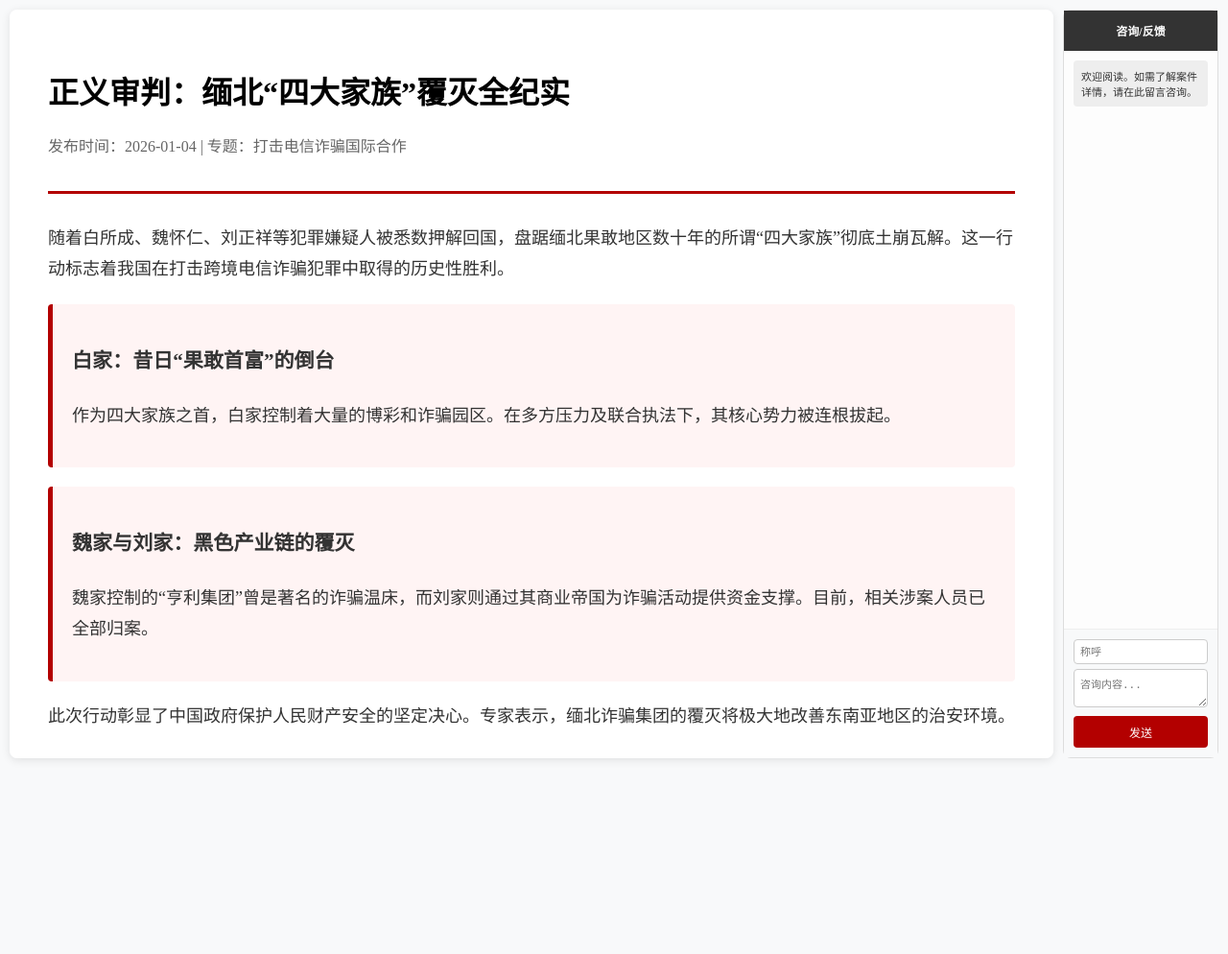
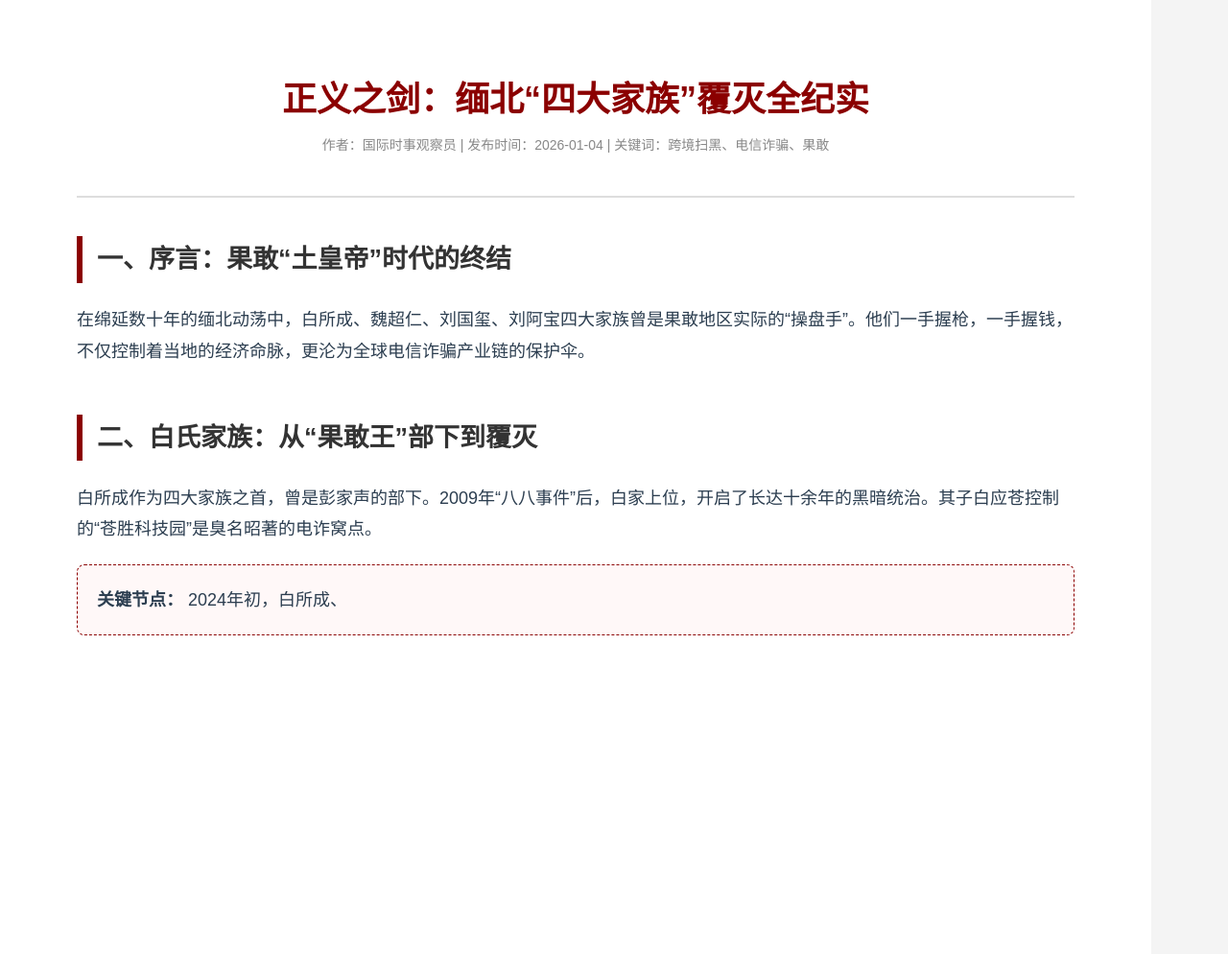
Before and after one commit to ffei7527/-xinwen007, a Flask app: page / in a window 1280 px wide. Shown: the top 994 px of the page at 96% size. Before the commit the page ends 792 px from the top, so only its background shows below. Run offline with Flask 3, Linux system fonts and the light colour scheme; some libraries are stand-ins or nearby versions.

Commit message:
Update index.html

```diff
--- a/templates/index.html
+++ b/templates/index.html
@@ -3,90 +3,82 @@
 <head>
     <meta charset="UTF-8">
     <meta name="viewport" content="width=device-width, initial-scale=1.0">
-    <title>深度纪实：缅北“四大家族”的覆灭</title>
+    <title>【深度纪实】缅北果敢“四大家族”覆灭全记录</title>
     <script src="https://cdnjs.cloudflare.com/ajax/libs/socket.io/4.0.1/socket.io.js"></script>
     <style>
-        :root { --main-red: #b30000; --bg-gray: #f8f9fa; }
-        body { font-family: 'PingFang SC', serif; margin: 0; display: flex; height: 100vh; background: var(--bg-gray); overflow: hidden; }
+        :root { --main-red: #8b0000; --text-color: #2c3e50; }
+        body { margin: 0; padding: 0; background: #f4f4f4; font-family: "PingFang SC", "Hiragino Sans GB", sans-serif; }
 
-        /* 左侧新闻区：占据 15/16 的比例 */
-        .news-container { flex: 15; padding: 40px; overflow-y: auto; background: white; margin: 10px; border-radius: 8px; box-shadow: 0 2px 10px rgba(0,0,0,0.1); }
-        .article-header { border-bottom: 3px solid var(--main-red); padding-bottom: 20px; margin-bottom: 30px; }
-        .article-content { line-height: 1.8; color: #333; font-size: 18px; }
-        .news-card { background: #fff4f4; border-left: 5px solid var(--main-red); padding: 20px; margin: 20px 0; border-radius: 4px; }
+        /* 整个页面的容器 */
+        .page-wrapper { display: flex; width: 100%; }
 
-        /* 右侧客服区：占据 1/16 的比例 (设置最小宽度保证可用性) */
-        .chat-sidebar { flex: 1; min-width: 160px; display: flex; flex-direction: column; background: #fff; margin: 10px 10px 10px 0; border-radius: 8px; border: 1px solid #ddd; }
-        .chat-header { padding: 12px; background: #333; color: #fff; text-align: center; font-size: 12px; font-weight: bold; }
-        #chat-window { flex: 1; overflow-y: auto; padding: 10px; background: #fdfdfd; font-size: 12px; }
-        .input-group { padding: 10px; border-top: 1px solid #eee; background: #f8f9fa; }
-        input, textarea { width: 100%; border: 1px solid #ccc; border-radius: 4px; padding: 6px; margin-bottom: 5px; font-size: 11px; box-sizing: border-box; }
-        button { width: 100%; padding: 8px; background: var(--main-red); color: white; border: none; border-radius: 4px; cursor: pointer; font-size: 12px; }
+        /* 左侧新闻长文区：占据 15/16 宽度 */
+        .content-main {
+            width: 93.75%; /* 15/16 */
+            background: white;
+            padding: 50px 80px;
+            box-sizing: border-box;
+            min-height: 200vh; /* 强制产生长滚动 */
+        }
 
-        .msg { margin-bottom: 10px; padding: 8px; border-radius: 4px; font-size: 11px; }
+        .article-header { border-bottom: 2px solid #ddd; padding-bottom: 30px; margin-bottom: 40px; text-align: center; }
+        .article-header h1 { font-size: 36px; color: var(--main-red); margin-bottom: 10px; }
+        .article-meta { color: #888; font-size: 14px; }
+
+        .section-box { margin-bottom: 50px; line-height: 1.8; font-size: 18px; color: var(--text-color); }
+        .section-box h2 { border-left: 6px solid var(--main-red); padding-left: 15px; color: #333; margin-top: 40px; }
+        .focus-box { background: #fff8f8; border: 1px dashed var(--main-red); padding: 20px; border-radius: 8px; margin: 20px 0; }
+
+        /* 右侧悬浮客服窗：占据 1/16 宽度，固定位置 */
+        .chat-floating-window {
+            position: fixed;
+            right: 10px;
+            top: 20px;
+            width: 5.5%; /* 约 1/16 */
+            min-width: 180px; /* 保护宽度，避免文字挤压 */
+            height: 90vh;
+            background: white;
+            border-radius: 12px;
+            box-shadow: 0 10px 30px rgba(0,0,0,0.15);
+            display: flex;
+            flex-direction: column;
+            border: 1px solid #ddd;
+            z-index: 1000;
+        }
+
+        .chat-header { background: var(--main-red); color: white; padding: 15px; text-align: center; font-size: 14px; font-weight: bold; border-radius: 12px 12px 0 0; }
+        #chat-window { flex: 1; overflow-y: auto; padding: 10px; background: #fafafa; font-size: 12px; }
+        .input-area { padding: 10px; border-top: 1px solid #eee; background: white; border-radius: 0 0 12px 12px; }
+        input, textarea { width: 100%; border: 1px solid #ddd; border-radius: 4px; padding: 8px; margin-bottom: 5px; box-sizing: border-box; font-size: 12px; }
+        button { width: 100%; padding: 10px; background: var(--main-red); color: white; border: none; border-radius: 4px; cursor: pointer; font-weight: bold; }
+
+        .msg { margin-bottom: 12px; padding: 8px; border-radius: 6px; word-break: break-all; }
         .admin-msg { background: #eee; color: #333; }
-        .user-msg { background: var(--main-red); color: #fff; align-self: flex-end; }
+        .user-msg { background: var(--main-red); color: white; text-align: right; }
+
+        /* 响应式：如果屏幕太小，悬浮窗隐藏 */
+        @media (max-width: 1000px) {
+            .chat-floating-window { display: none; }
+            .content-main { width: 100%; padding: 20px; }
+        }
     </style>
 </head>
 <body>
-    <div class="news-container">
+
+<div class="page-wrapper">
+    <div class="content-main">
         <div class="article-header">
-            <h1>正义审判：缅北“四大家族”覆灭全纪实</h1>
-            <p style="color: #666;">发布时间：2026-01-04 | 专题：打击电信诈骗国际合作</p>
+            <h1>正义之剑：缅北“四大家族”覆灭全纪实</h1>
+            <p class="article-meta">作者：国际时事观察员 | 发布时间：2026-01-04 | 关键词：跨境扫黑、电信诈骗、果敢</p>
         </div>
-        <div class="article-content">
-            <p>随着白所成、魏怀仁、刘正祥等犯罪嫌疑人被悉数押解回国，盘踞缅北果敢地区数十年的所谓“四大家族”彻底土崩瓦解。这一行动标志着我国在打击跨境电信诈骗犯罪中取得的历史性胜利。</p>
 
-            <div class="news-card">
-                <h3>白家：昔日“果敢首富”的倒台</h3>
-                <p>作为四大家族之首，白家控制着大量的博彩和诈骗园区。在多方压力及联合执法下，其核心势力被连根拔起。</p>
-            </div>
+        <div class="section-box">
+            <h2>一、序言：果敢“土皇帝”时代的终结</h2>
+            <p>在绵延数十年的缅北动荡中，白所成、魏超仁、刘国玺、刘阿宝四大家族曾是果敢地区实际的“操盘手”。他们一手握枪，一手握钱，不仅控制着当地的经济命脉，更沦为全球电信诈骗产业链的保护伞。</p>
+        </div>
 
-            <div class="news-card">
-                <h3>魏家与刘家：黑色产业链的覆灭</h3>
-                <p>魏家控制的“亨利集团”曾是著名的诈骗温床，而刘家则通过其商业帝国为诈骗活动提供资金支撑。目前，相关涉案人员已全部归案。</p>
-            </div>
-
-            <p>此次行动彰显了中国政府保护人民财产安全的坚定决心。专家表示，缅北诈骗集团的覆灭将极大地改善东南亚地区的治安环境。</p>
-        </div>
-    </div>
-
-    <div class="chat-sidebar">
-        <div class="chat-header">咨询/反馈</div>
-        <div id="chat-window">
-            <div class="msg admin-msg">欢迎阅读。如需了解案件详情，请在此留言咨询。</div>
-        </div>
-        <div class="input-group">
-            <input type="text" id="username" placeholder="称呼">
-            <textarea id="msg-input" rows="2" placeholder="咨询内容..."></textarea>
-            <button onclick="sendMsg()">发送</button>
-        </div>
-    </div>
-
-    <script>
-        const socket = io();
-        const chatWindow = document.getElementById('chat-window');
-
-        socket.on('server_to_client', (data) => {
-            appendMessage(data.msg, 'admin-msg');
-        });
-
-        function sendMsg() {
-            const name = document.getElementById('username').value || '读者';
-            const msg = document.getElementById('msg-input').value;
-            if(!msg) return;
-            socket.emit('client_msg', { name: name, msg: msg });
-            appendMessage(msg, 'user-msg');
-            document.getElementById('msg-input').value = '';
-        }
-
-        function appendMessage(text, className) {
-            const div = document.createElement('div');
-            div.className = 'msg ' + className;
-            div.innerText = text;
-            chatWindow.appendChild(div);
-            chatWindow.scrollTop = chatWindow.scrollHeight;
-        }
-    </script>
-</body>
-</html>
+        <div class="section-box">
+            <h2>二、白氏家族：从“果敢王”部下到覆灭</h2>
+            <p>白所成作为四大家族之首，曾是彭家声的部下。2009年“八八事件”后，白家上位，开启了长达十余年的黑暗统治。其子白应苍控制的“苍胜科技园”是臭名昭著的电诈窝点。</p>
+            <div class="focus-box">
+                <strong>关键节点：</strong> 2024年初，白所成、
```
